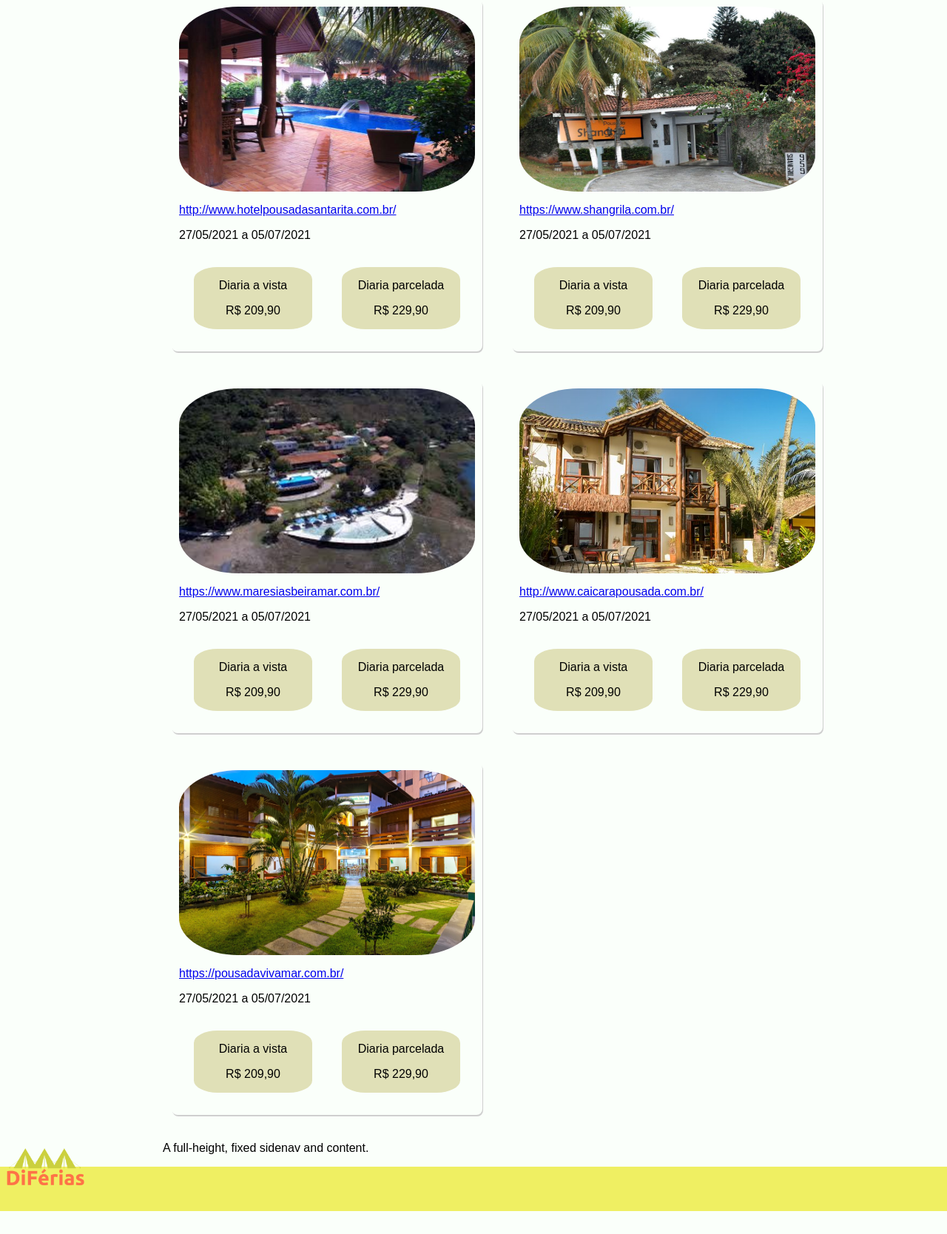
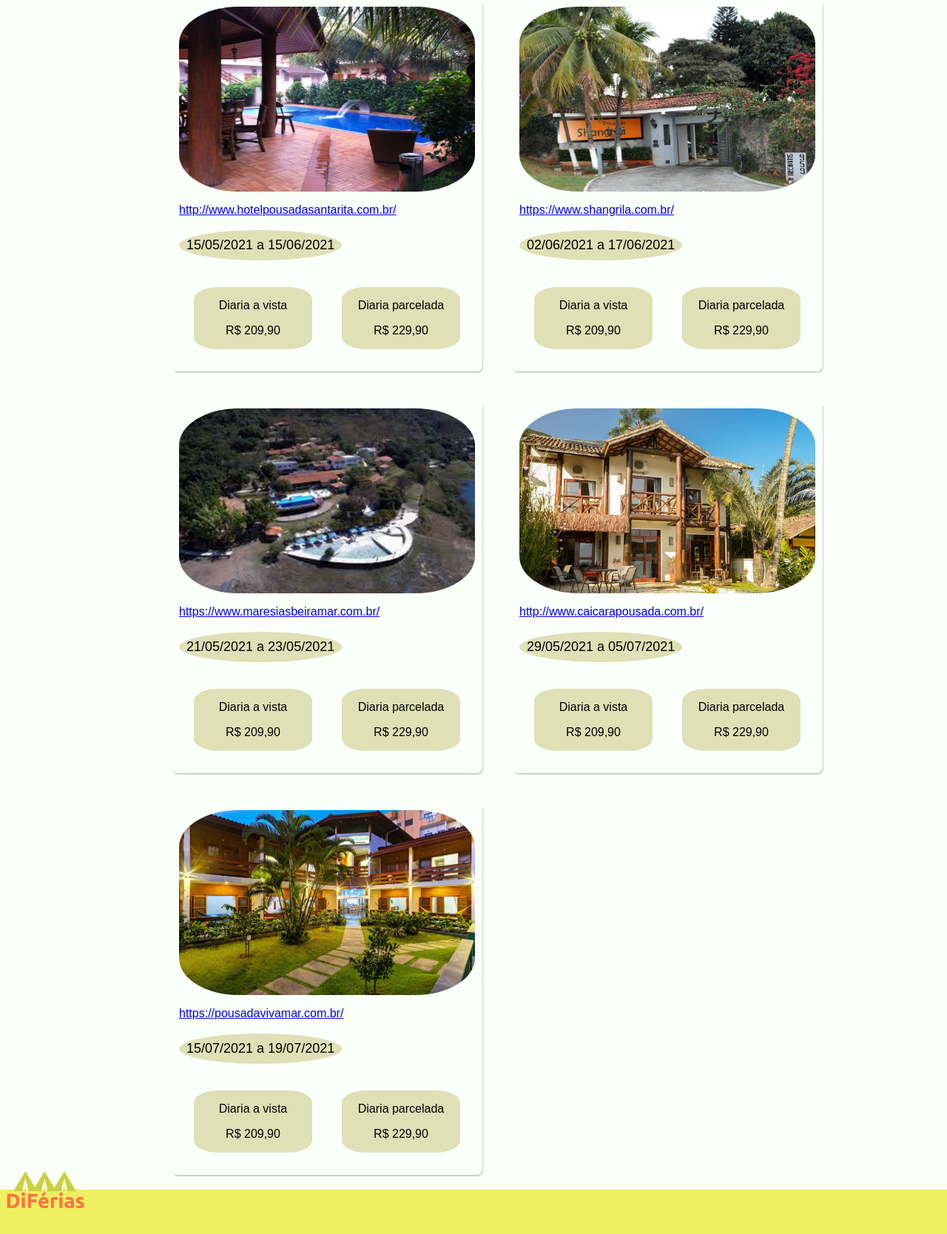
Before and after one commit to darknenblack/DSW2, a PHP site: page / in a window 1280 px wide. Shown: the part 280-1948 px from the top of the page at 74% size. Before the commit the page ends 1917 px from the top, so only its background shows below. Run offline with PHP 8.4, Linux system fonts and the light colour scheme; data that the repository does not hold is empty.

Commit message:
Add files via upload

```diff
--- a/brisa/index.php
+++ b/brisa/index.php
@@ -1,10 +1,8 @@
-<?php session_start();
-
-?>
 <html>
 <head>
 <title>Brisa</title>
     <link rel="stylesheet" href="style.css">
+
     <script type="text/javascript">
     function ready() {
         document.getElementById('inicio').value = new Date().toISOString().split('T')[0];
@@ -76,14 +74,40 @@
         );
 
         $datas_inicio = array(
-          0=>"Pousada Santa Rita",
-          1=>"Pousada Shangrila",
-          2=>"Maresias",
-          3=>"Ilha Grande",
-          4=>"Ubatuba",
+          0=>date_create("2021-05-15"),
+          1=>date_create("2021-06-02"),
+          2=>date_create("2021-05-21"),
+          3=>date_create("2021-05-29"),
+          4=>date_create("2021-07-15"),
         );
 
+        $datas_final = array(
+          0=>date_create("2021-06-15"),
+          1=>date_create("2021-06-17"),
+          2=>date_create("2021-05-23"),
+          3=>date_create("2021-07-05"),
+          4=>date_create("2021-07-19"),
+        );
+
+        if (!(empty ($_POST["cidade"])))
+          $cidade_filtro = $_POST["cidade"];
+          else
+            $cidade_filtro = '';
+
+        if (!(empty ($_POST["inicio"])))
+        $inicio_filtro = date_create($_POST["inicio"]);
+        else
+          $inicio_filtro = '';
+
+        if (!(empty ($_POST["fim"])))
+          $fim_filtro =  date_create($_POST["fim"]);
+          else
+            $fim_filtro = '';
+
         for($i=0; $i<5; $i++){
+          if (($localizacoes[$i] == $cidade_filtro || $cidade_filtro == '') && (($inicio_filtro >= $datas_inicio[$i] && $inicio_filtro <= $datas_final[$i] && $fim_filtro >= $datas_inicio[$i] && $fim_filtro <= $datas_final[$i]) || ($inicio_filtro == '' && $fim_filtro == '')))
+          {
+
             echo'<div class="cards__item" id = "hotel3" > <img src="';
             echo  $imgs[$i];
             echo'" alt="" class = "hotel" >';
@@ -91,9 +115,11 @@
             echo $sites[$i];
             echo'"> <p>';
             echo $sites[$i];
-          echo'</p></a>';
-
-          echo'<p>27/05/2021 a 05/07/2021</p><br>
+            echo'</p></a> <p class="data">';
+            echo date_format($datas_inicio[$i], "d/m/Y");
+            echo' a ';
+            echo date_format($datas_final[$i], "d/m/Y");
+            echo '</p><br>
             <div class="tab-2itens">
               <div class="tab2">
                 <p>Diaria a vista </p> <p>R$ 209,90 </p>
@@ -104,13 +130,12 @@
             </div>
             </div>';
           }
-        $data_filtrada = date_create($_POST["inicio"]) ;
+        }
+
         ?>
 
     </div>
-  <p>A full-height, fixed sidenav and content.</p>
 </div>
-
 <?php include("footer.php"); ?>
 </body>
 </html>
--- a/brisa/style.css
+++ b/brisa/style.css
@@ -132,11 +132,11 @@ body {
 /*End of login button*/
 
 /* Filter parameteres */
-
+/*
 #filter{
 
 }
-
+*/
 .filter_item {
   margin-left:30px;
 }
@@ -216,7 +216,16 @@ body {
   border-radius: 20%;
   text-align: center;
 }
-/* end of index images*/
+
+.data{
+  width: fit-content;
+  padding: 10px;
+  font-size:large;
+
+  background-color: rgb(224, 224, 183);
+  border-radius: 50%;
+  text-align: center;
+}
 
 	/* Footer */
   .footer{
@@ -224,3 +233,4 @@ body {
     align-items: center;
     width: 100%;
   }
+/* end of index images*/
```
Lines whose indentation alone changed are shown as unchanged.
